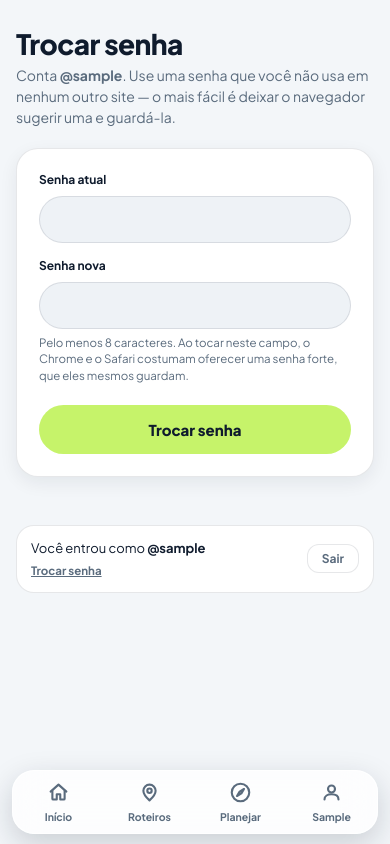
After one commit to maargas/travel-planner, a Flask app: page /conta/senha in a window 390 px wide. The commit adds this page. Run offline with Flask 3, Linux system fonts and the light colour scheme; the visitor is signed in with stand-in values (Sample User, id 1); tables that the repository leaves empty hold one stand-in row (values such as "Sample post").

Commit message:
let people change their password
Chrome warned the owner that the password he had just used on Farol shows
up in a known breach from some other site, and the app had no way to change
it. Now /conta/senha does, linked from the account box on the computer and
from the foot of every page on a phone.

It asks for the current password, so someone holding an unlocked phone
cannot take the account over, and it has the same hourly limit as the login
because it is another place to guess passwords. The form tells the
browser's password manager which account the new password belongs to, so
Chrome and Safari can suggest a strong one and keep it.

Known limit, written in the docstring: other devices already logged in stay
logged in, because the session lives in a signed cookie, not in the
database.

Co-Authored-By: Claude Opus 5.5 <noreply@anthropic.com>

```diff
--- a/app.py
+++ b/app.py
@@ -105,6 +105,9 @@ app.jinja_env.globals["foto"] = semente.FOTOS.get
 # limite por endereço é a defesa mais simples que existe contra ele.
 limiter.limit("10 per hour")(app.view_functions["contas.entrar"])
 limiter.limit("5 per hour")(app.view_functions["contas.criar_conta"])
+# Trocar a senha pede a atual, então é outro lugar onde dá para ficar testando
+# senha atrás de senha — mesmo limite do login.
+limiter.limit("10 per hour")(app.view_functions["contas.trocar_senha"])
 
 MODEL = os.environ.get("PLANNER_MODEL", "claude-sonnet-5")
 
--- a/contas.py
+++ b/contas.py
@@ -21,7 +21,7 @@ from functools import wraps
 from flask import (
     Blueprint, render_template, request, redirect, session, url_for, g, abort,
 )
-from sqlalchemy import select, insert
+from sqlalchemy import select, insert, update
 from werkzeug.security import generate_password_hash, check_password_hash
 
 from db import engine, users
@@ -197,3 +197,50 @@ def sair():
         abort(400)
     session.clear()
     return redirect("/")
+
+
+@bp.route("/conta/senha", methods=["GET", "POST"])
+@precisa_login
+def trocar_senha():
+    """Trocar a senha, sabendo a atual.
+
+    Pedir a atual impede que alguém com o celular destravado de outra pessoa
+    troque a senha dela e fique com a conta.
+
+    Limite conhecido: outros aparelhos em que a pessoa já entrou continuam
+    logados. A sessão mora num cookie assinado, e não no banco, então não há
+    uma lista de sessões para apagar. Derrubar todas exigiria um contador na
+    tabela de usuários — fica para quando houver motivo.
+    """
+    eu = usuario_atual()
+    if request.method == "POST":
+        if not csrf_ok():
+            return render_template("senha.html", erro="A página expirou. Tente de novo."), 400
+
+        atual = request.form.get("atual") or ""
+        nova = request.form.get("nova") or ""
+
+        with engine.connect() as cx:
+            guardado = cx.execute(
+                select(users.c.password_hash).where(users.c.id == eu["id"])
+            ).scalar_one()
+        if not check_password_hash(guardado, atual):
+            return render_template("senha.html", erro="A senha atual não confere."), 400
+        if len(nova) < MIN_SENHA:
+            return render_template("senha.html",
+                                   erro=f"A senha nova precisa ter pelo menos {MIN_SENHA} caracteres."), 400
+        if nova == atual:
+            return render_template("senha.html",
+                                   erro="A senha nova precisa ser diferente da atual."), 400
+
+        with engine.begin() as cx:
+            cx.execute(update(users).where(users.c.id == eu["id"])
+                       .values(password_hash=generate_password_hash(nova)))
+
+        # Sessão nova neste aparelho, como no login.
+        session.clear()
+        session["uid"] = eu["id"]
+        session.permanent = True
+        return render_template("senha.html", feito=True)
+
+    return render_template("senha.html")
--- a/templates/_marca.html
+++ b/templates/_marca.html
@@ -9,7 +9,7 @@
 {% macro conta_rodape() -%}
 {% if usuario() %}
 <div class="conta-rodape">
-  <span>Você entrou como <b>@{{ usuario().username }}</b></span>
+  <span>Você entrou como <b>@{{ usuario().username }}</b><br><a class="conta-link" href="/conta/senha">Trocar senha</a></span>
   <form method="POST" action="/sair">
     <input type="hidden" name="csrf" value="{{ csrf_token() }}">
     <button class="conta-sair" type="submit">Sair</button>
--- a/templates/base.html
+++ b/templates/base.html
@@ -316,6 +316,8 @@
       font-weight: 700; cursor: pointer;
     }
     .conta-sair:hover { color: var(--t-text); border-color: var(--t-text); }
+    .conta-link { display: inline-block; margin-top: 0.25rem; font-size: 0.71875rem; font-weight: 700; color: var(--t-muted); }
+    .conta-link:hover { color: var(--t-text); }
 
     /* No celular, o único lugar de sair da conta: no pé de toda página. */
     .conta-rodape {
@@ -473,6 +475,7 @@
     {% if usuario() %}
       <div class="conta-nome">{{ usuario().name }}</div>
       <div class="conta-usuario">@{{ usuario().username }}</div>
+      <a class="conta-link" href="/conta/senha">Trocar senha</a>
       <form method="POST" action="/sair" style="margin-top:0.5rem;">
         <input type="hidden" name="csrf" value="{{ csrf_token() }}">
         <button class="conta-sair" type="submit">Sair</button>
--- /dev/null
+++ b/templates/senha.html
@@ -0,0 +1,75 @@
+{% extends "base.html" %}
+{% set page = 'senha' %}
+{% block title %}Trocar senha — Farol{% endblock %}
+
+{% block head_extra %}
+<style>
+  .troca { max-width: 26rem; margin: 0 auto; padding: 1.75rem 0 1rem; }
+  .troca h1 { font-size: 1.75rem; margin-bottom: 0.375rem; }
+  .troca .sub { font-size: 0.875rem; color: var(--t-muted); margin-bottom: 1.25rem; line-height: 1.5; }
+
+  .campos { display: flex; flex-direction: column; gap: 0.875rem; }
+  .campo { display: flex; flex-direction: column; gap: 0.375rem; }
+  .campo label { font-size: 0.75rem; font-weight: 700; }
+  .campo input {
+    width: 100%; background: var(--t-surface-2);
+    border: 1px solid var(--t-border); border-radius: var(--t-pill);
+    color: var(--t-text); font-family: inherit; font-size: 1rem;
+    padding: 0.75rem 1rem; caret-color: var(--navy);
+  }
+  .campo input:focus-visible { outline: none; border-color: var(--navy); box-shadow: 0 0 0 3px var(--t-accent-soft); }
+  .dica { font-size: 0.71875rem; color: var(--t-muted); line-height: 1.45; }
+
+  .erro, .feito {
+    display: flex; align-items: flex-start; gap: 0.5rem;
+    border-radius: var(--t-radius); padding: 0.75rem 0.9375rem;
+    margin-bottom: 1rem; font-size: 0.8125rem; line-height: 1.45;
+  }
+  .erro { background: var(--t-danger-bg); color: var(--t-danger); font-weight: 600; }
+  .feito { background: var(--t-accent-soft); color: #33501a; }
+  .troca .btn { width: 100%; margin-top: 1.25rem; }
+</style>
+{% endblock %}
+
+{% block content %}
+<div class="troca">
+  <h1>Trocar senha</h1>
+  <p class="sub">Conta <b>@{{ usuario().username }}</b>. Use uma senha que você não usa em
+     nenhum outro site — o mais fácil é deixar o navegador sugerir uma e guardá-la.</p>
+
+  {% if feito %}
+    <div class="feito" role="status">
+      <span aria-hidden="true">✅</span>
+      <span><b>Senha trocada.</b> Da próxima vez que entrar, use a nova.</span>
+    </div>
+    <a class="btn btn-escuro" href="/viagens">Voltar aos roteiros</a>
+  {% else %}
+    {% if erro %}
+    <div class="erro" role="alert"><span aria-hidden="true">⚠️</span><span>{{ erro }}</span></div>
+    {% endif %}
+
+    <form class="card" method="POST" action="/conta/senha" autocomplete="on">
+      <input type="hidden" name="csrf" value="{{ csrf_token() }}">
+      {# O gerenciador de senhas do navegador precisa saber de qual conta é a
+         senha nova; este campo escondido diz. #}
+      <input type="text" name="usuario" value="{{ usuario().username }}"
+             autocomplete="username" hidden readonly>
+
+      <div class="campos">
+        <div class="campo">
+          <label for="atual">Senha atual</label>
+          <input type="password" id="atual" name="atual" required autocomplete="current-password">
+        </div>
+        <div class="campo">
+          <label for="nova">Senha nova</label>
+          <input type="password" id="nova" name="nova" required minlength="8" autocomplete="new-password">
+          <span class="dica">Pelo menos 8 caracteres. Ao tocar neste campo, o Chrome e o
+            Safari costumam oferecer uma senha forte, que eles mesmos guardam.</span>
+        </div>
+      </div>
+
+      <button class="btn btn-primary" type="submit">Trocar senha</button>
+    </form>
+  {% endif %}
+</div>
+{% endblock %}
```
Also changed, not shown: teste_contas.py (+26 -0 lines).
